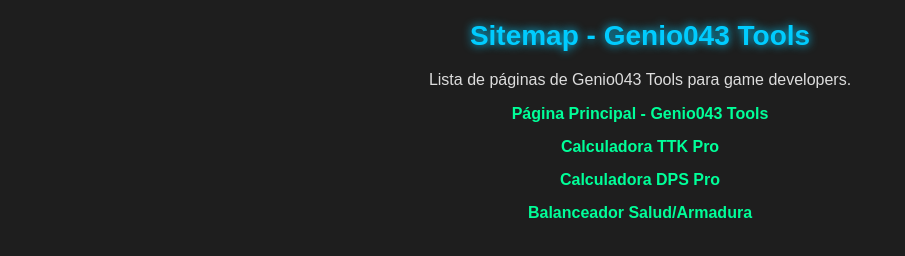
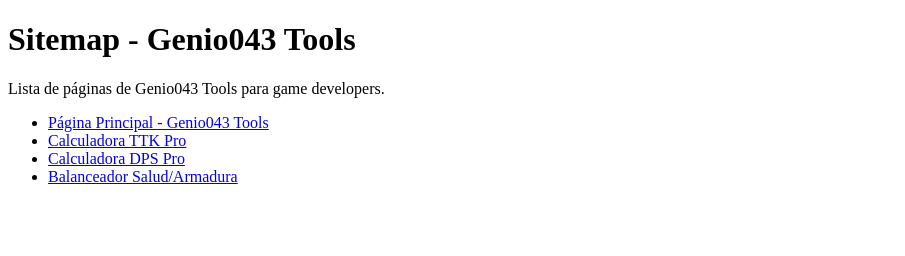
Before and after one commit to genio043/genio043.github.io, a plain HTML site: page sitemap.html in a window 1280 px wide. Shown: the whole page, without its empty margins (0-905 px from the left). Drawn offline with Linux system fonts and the light colour scheme.

Commit message:
Update sitemap.html

```diff
--- a/sitemap.html
+++ b/sitemap.html
@@ -5,43 +5,6 @@
     <meta name="viewport" content="width=device-width, initial-scale=1.0">
     <meta name="description" content="Sitemap de Genio043 Tools - Calculadoras gratis para game devs: TTK, DPS, Salud/Armadura.">
     <title>Sitemap - Genio043 Tools</title>
-    <style>
-        body {
-            font-family: 'Arial', sans-serif;
-            background: #1e1e1e;
-            color: #ddd;
-            text-align: center;
-            margin: 20px;
-        }
-        h1 {
-            font-size: 28px;
-            color: #00ccff;
-            text-shadow: 0 0 10px #00ccff;
-        }
-        ul {
-            list-style: none;
-            padding: 0;
-        }
-        li {
-            margin: 15px 0;
-        }
-        a {
-            color: #00ff99;
-            text-decoration: none;
-            font-weight: bold;
-            transition: all 0.3s;
-        }
-        a:hover {
-            color: #1e1e1e;
-            background: #00ff99;
-            padding: 5px 10px;
-            border-radius: 4px;
-            box-shadow: 0 0 10px #00ff99;
-        }
-        a:visited {
-            color: #ff9900;
-        }
-    </style>
 </head>
 <body>
     <h1>Sitemap - Genio043 Tools</h1>
```
